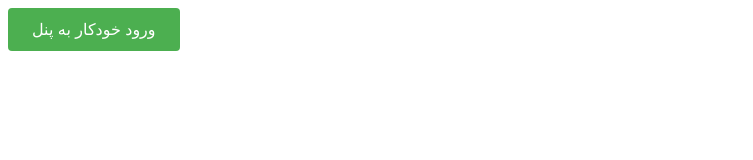
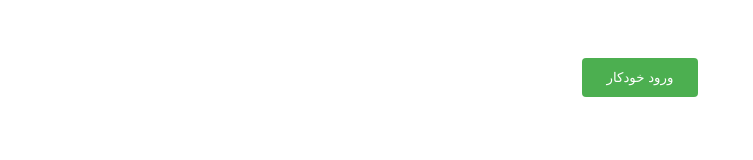
Before and after one commit to yasnovin/auto-login-panel, a plain HTML site: page index.html in a window 1280 px wide. Shown: the whole page, without its empty margins (0-753 px from the left). Drawn offline with Linux system fonts and the light colour scheme.

Commit message:
Update index.html

```diff
--- a/index.html
+++ b/index.html
@@ -2,40 +2,49 @@
 <html>
 <head>
     <title>ورود خودکار به پنل</title>
+    <style>
+        body { font-family: Tahoma; text-align: center; padding: 50px; }
+        .btn {
+            padding: 12px 25px;
+            background: #4CAF50;
+            color: white;
+            border: none;
+            border-radius: 4px;
+            cursor: pointer;
+        }
+    </style>
+</head>
+<body>
+    <button onclick="startLogin()" class="btn">ورود خودکار</button>
+
     <script>
-    function autoLogin() {
-        // باز کردن پنل در پنجره جدید
-        const panelWindow = window.open('http://188.75.92.68:8443/');
+    function startLogin() {
+        // مرحله 1: باز کردن پنل
+        const panelWindow = window.open('', '_blank');
+        panelWindow.location.href = 'http://188.75.92.68:8443/';
 
-        // تأخیر برای بارگذاری صفحه
-        setTimeout(() => {
+        // مرحله 2: بررسی هر 500ms تا صفحه کامل بارگذاری شود
+        const checkInterval = setInterval(() => {
             try {
-                // پر کردن فرم
-                panelWindow.document.querySelector('input[name="Login"]').value = 'YasNovin';
-                panelWindow.document.querySelector('input[name="Password"]').value = 'Ta123456';
+                // شرط بررسی بارگذاری کامل صفحه
+                if(panelWindow.document.readyState === 'complete') {
+                    clearInterval(checkInterval);
 
-                // کلیک روی دکمه
-                panelWindow.document.getElementById('buttonLogOn').click();
+                    // پر کردن فرم
+                    panelWindow.document.querySelector('input[name="Login"]').value = 'YasNovin';
+                    panelWindow.document.querySelector('input[name="Password"]').value = 'Ta123456';
 
-                alert('ورود با موفقیت انجام شد!');
+                    // کلیک روی دکمه با تأخیر
+                    setTimeout(() => {
+                        panelWindow.document.getElementById('buttonLogOn').click();
+                        console.log('ورود انجام شد!');
+                    }, 1000);
+                }
             } catch(e) {
-                alert('خطا: ' + e.message);
+                console.log('در حال بارگذاری...');
             }
-        }, 3000);
+        }, 500);
     }
     </script>
-</head>
-<body>
-    <button onclick="autoLogin()" style="
-        padding: 12px 24px;
-        background: #4CAF50;
-        color: white;
-        border: none;
-        border-radius: 4px;
-        cursor: pointer;
-        font-size: 16px;
-    ">
-        ورود خودکار به پنل
-    </button>
 </body>
 </html>
```
